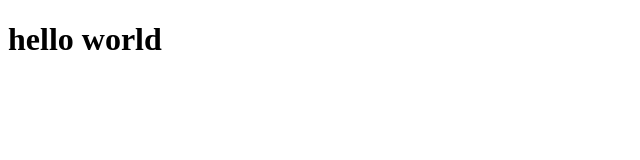
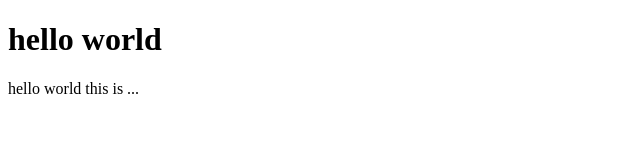
Before and after one commit to alazarbeyeneazu/learning-git, a plain HTML site: page index.html in a window 1280 px wide. Shown: the whole page, without its empty margins (0-640 px from the left). Drawn offline with Linux system fonts and the light colour scheme.

Commit message:
Update index.html

```diff
--- a/index.html
+++ b/index.html
@@ -8,5 +8,6 @@
 </head>
 <body>
     <h1> hello world</h1>
+    <p>hello world this is ...</p>
 </body>
 </html>
```
